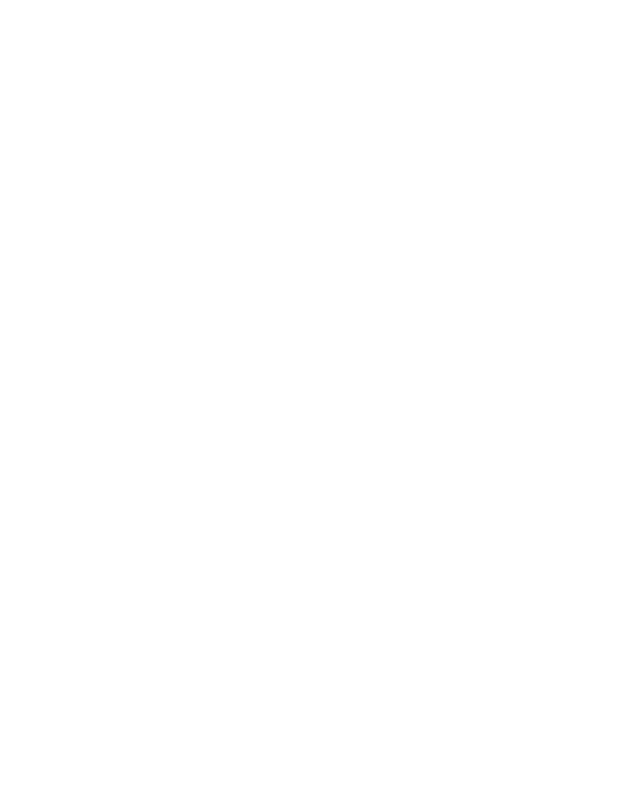
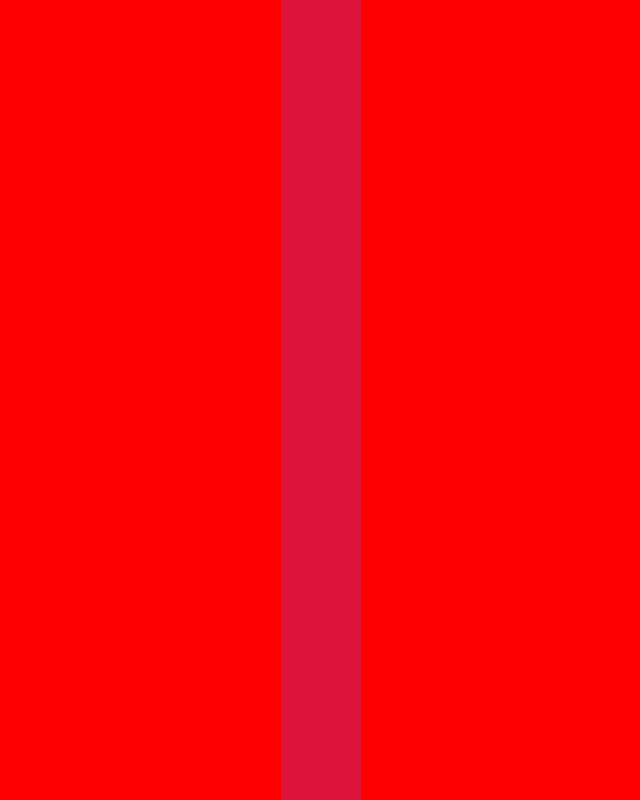
Before and after one commit to aeolion7/pokedex, a plain HTML site: page public/index.html in a window 1280 px wide. Shown: the whole page, without its empty margins (319-959 px from the left). Drawn offline with Linux system fonts and the light colour scheme.

Commit message:
page structure setup

```diff
--- a/public/index.html
+++ b/public/index.html
@@ -2,14 +2,14 @@
 <html>
   <head>
     <meta charset="utf-8" />
-  <meta http-equiv="X-UA-Compatible" content="IE=edge">
+    <meta http-equiv="X-UA-Compatible" content="IE=edge" />
     <title>Pokedex</title>
-  <meta name="viewport" content="width=device-width, initial-scale=1">
+    <meta name="viewport" content="width=device-width, initial-scale=1" />
     <link rel="stylesheet" type="text/css" media="screen" href="style.css" />
     <!-- <script src="main.js"></script> -->
   </head>
   <body>
-<div id="container">
+    <div class="container">
       <div id="left-side"></div>
       <div id="spine"></div>
       <div id="right-side"></div>
--- a/public/style.css
+++ b/public/style.css
@@ -0,0 +1,24 @@
+body {
+  margin: 0;
+}
+
+.container {
+  display: flex;
+  height: 100vh;
+  width: 100vw;
+}
+
+#left-side {
+  background-color: red;
+  flex: 15;
+}
+
+#right-side {
+  background-color: red;
+  flex: 15;
+}
+
+#spine {
+  background-color: crimson;
+  flex: 2;
+}
```
Lines whose indentation alone changed are shown as unchanged.
